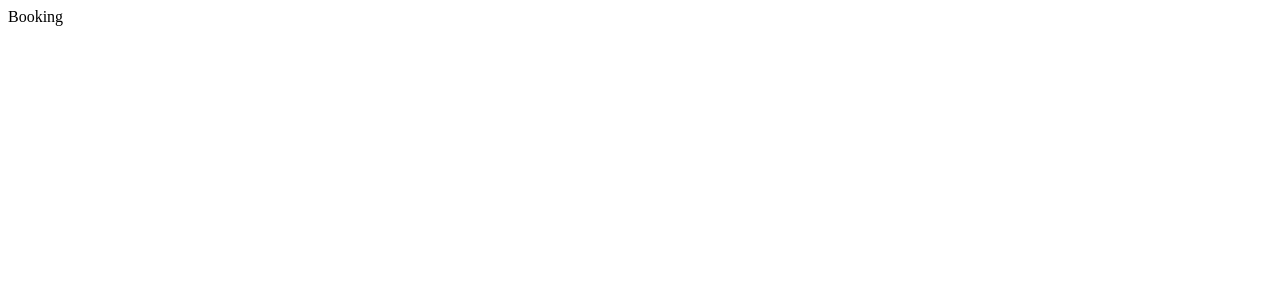
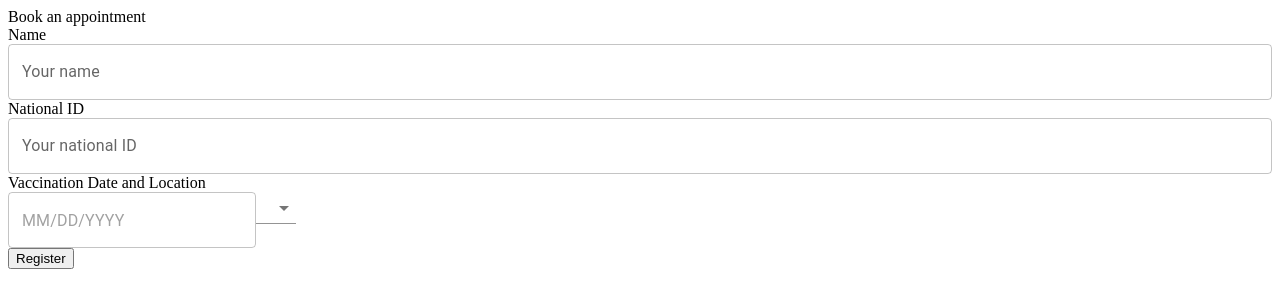
Before and after one commit to parnthana/VacQ-Frontend, a Next.js app: page /booking in a window 1280 px wide. Shown: the top 308 px of the page. Built offline with nearby package versions, Linux system fonts and the light colour scheme.

Commit message:
feat: Assignment 5

```diff
--- a/package.json
+++ b/package.json
@@ -9,9 +9,14 @@
     "lint": "next lint"
   },
   "dependencies": {
+    "@emotion/react": "^11.11.1",
+    "@emotion/styled": "^11.11.0",
+    "@mui/material": "^5.14.8",
+    "@mui/x-date-pickers": "^6.12.1",
     "@types/node": "20.5.1",
     "@types/react": "18.2.20",
     "@types/react-dom": "18.2.7",
+    "dayjs": "^1.11.9",
     "next": "13.4.19",
     "react": "18.2.0",
     "react-dom": "18.2.0",
--- a/src/app/booking/page.tsx
+++ b/src/app/booking/page.tsx
@@ -1,7 +1,43 @@
+import LocationDateReserve from "@/components/LocationDateReserve";
+import { TextField } from "@mui/material";
+
 export default function Booking() {
   return (
-    <main>
-      <div>Booking</div>
+    <main
+      className="bg-slate-50 w-[100%] flex flex-col items-center justify-center
+    h-[90vh] font-Montserrat"
+    >
+      <div className="bg-white rounded-xl w-fit px-10 py-10 space-y-5 flex flex-col shadow-xl">
+        <div className="text-xl font-bold text-center">Book an appointment</div>
+        <div className="w-full space-y-2">
+          <div>Name</div>
+          <TextField
+            fullWidth
+            id="outlined-basic"
+            label="Your name"
+            variant="outlined"
+          />
+        </div>
+        <div className="w-full space-y-2">
+          <div>National ID</div>
+          <TextField
+            fullWidth
+            id="outlined-basic"
+            label="Your national ID"
+            variant="outlined"
+          />
+        </div>
+        <div className="w-fit space-y-2">
+          <div>Vaccination Date and Location</div>
+          <LocationDateReserve />
+        </div>
+        <button
+          className="block rounded-md bg-sky-blue hover:bg-deep-blue px-3 py-2
+          text-white shadow-sm font-Montserrat font-bold text-2xl"
+        >
+          Register
+        </button>
+      </div>
     </main>
   );
 }
--- a/src/components/HospitalCard.tsx
+++ b/src/components/HospitalCard.tsx
@@ -1,4 +1,6 @@
 import Image from "next/image";
+import InteractiveCard from "@/components/InteractiveCard";
+
 export default function HospitalCard({
   hospitalName,
   imgSrc,
@@ -7,7 +9,7 @@
   imgSrc: string;
 }) {
   return (
-    <div className="w-[300px] h-[300px] rounded-lg shadow-lg">
+    <InteractiveCard contentName={hospitalName}>
       <div className="w-full h-[70%] relative rounded-t-lg">
         <Image
           src={imgSrc}
@@ -19,6 +21,6 @@
       <div className="w-full h-[30%] p-[10px] font-Montserrat">
         {hospitalName}
       </div>
-    </div>
+    </InteractiveCard>
   );
 }
--- /dev/null
+++ b/src/components/LocationDateReserve.tsx
@@ -0,0 +1,28 @@
+"use client";
+import { DatePicker } from "@mui/x-date-pickers";
+import { LocalizationProvider } from "@mui/x-date-pickers";
+import { AdapterDayjs } from "@mui/x-date-pickers/AdapterDayjs";
+import { Select, MenuItem } from "@mui/material";
+
+export default function LocationDateReserve() {
+  return (
+    <div
+      className="bg-slate-100 rounded-lg space-x-5 space-y-2 w-fit px-10 py-5
+    flex flex-row justify-center"
+    >
+      <LocalizationProvider dateAdapter={AdapterDayjs}>
+        <DatePicker className="bg-white" />
+        <Select
+          variant="standard"
+          name="location"
+          id="location"
+          className="h-[2em] w-[200px]"
+        >
+          <MenuItem value="CUH">Chulalongkorn Hospital</MenuItem>
+          <MenuItem value="RAJ">Rajavithi Hospital</MenuItem>
+          <MenuItem value="TUH">Thammasat University Hospital</MenuItem>
+        </Select>
+      </LocalizationProvider>
+    </div>
+  );
+}
```
Also changed, not shown: src/components/InteractiveCard.tsx (added, +39 -0 lines), 2 other files (tests, documents, lock files or other folders).
